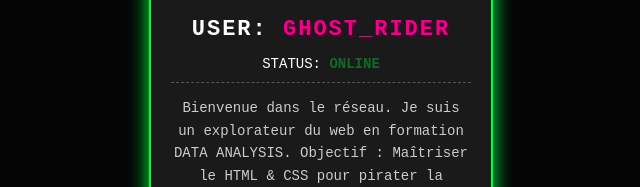
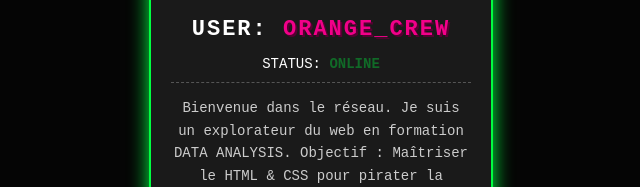
Before and after one commit to naoufel-lgtm/naoufel-lgtm.github.io, a plain HTML site: page index.html in a window 1280 px wide. Shown: the part 209-396 px from the top of the page, 319-959 px from the left. Drawn offline with Linux system fonts and the light colour scheme.

Commit message:
Update index.html

```diff
--- a/index.html
+++ b/index.html
@@ -11,7 +11,7 @@
 
         <img src="https://images.unsplash.com/photo-1555680202-c86f0e12f086?ixlib=rb-4.0.3&auto=format&fit=crop&w=300&q=80" alt="Avatar Cyberpunk" class="avatar">
 
-        <h1>USER: <span class="neon-text">GHOST_RIDER</span></h1>
+        <h1>USER: <span class="neon-text">ORANGE_CREW</span></h1>
 
         <p class="status">STATUS: <span class="online">ONLINE</span></p>
 
```
